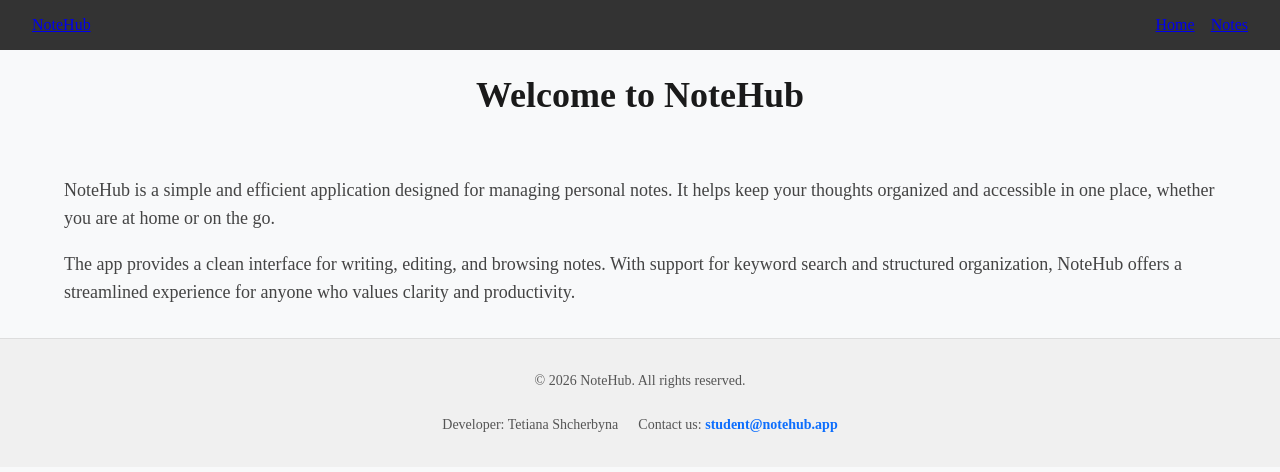
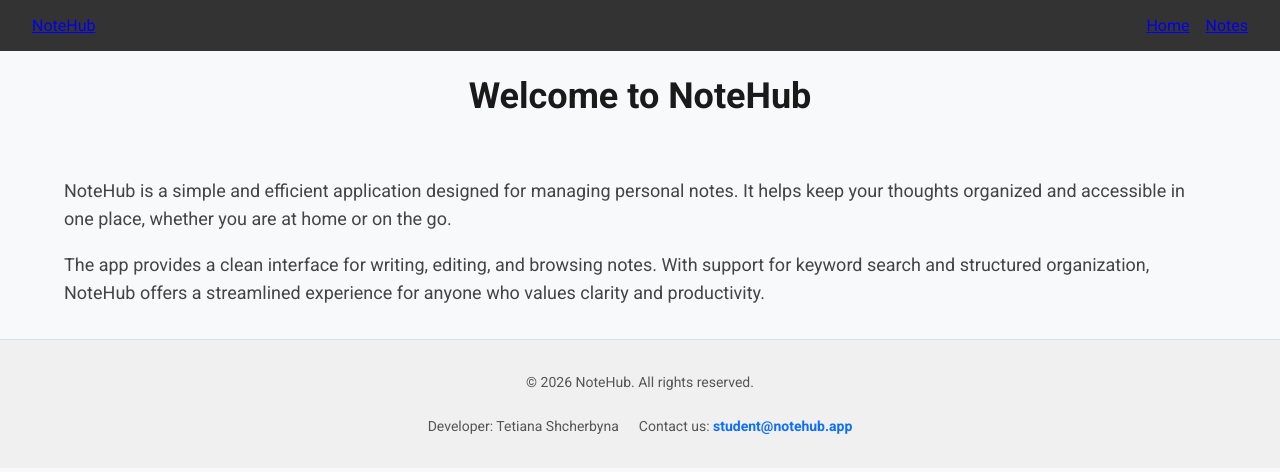
Before and after one commit to TetianaShch/08-zustand, a Next.js app: page / in a window 1280 px wide. Shown: the top 472 px of the page. Built offline with nearby package versions, Linux system fonts and the light colour scheme.

Commit message:
feat: add Roboto font globally

```diff
--- a/app/layout.tsx
+++ b/app/layout.tsx
@@ -1,19 +1,16 @@
 import type { Metadata } from 'next';
-import { Geist, Geist_Mono } from 'next/font/google';
+import { Roboto } from 'next/font/google';
 import './globals.css';
 import TanStackProvider from '@/components/TanStackProvider/TanStackProvider';
 
 import Header from '../components/Header/Header';
 import Footer from '../components/Footer/Footer';
 
-const geistSans = Geist({
-  variable: '--font-geist-sans',
-  subsets: ['latin'],
-});
-
-const geistMono = Geist_Mono({
-  variable: '--font-geist-mono',
-  subsets: ['latin'],
+const roboto = Roboto({
+  weight: ['400', '500', '700'],
+  subsets: ['latin', 'cyrillic'],
+  variable: '--font-roboto',
+  display: 'swap',
 });
 
 export const metadata: Metadata = {
@@ -43,7 +40,7 @@
 }>) {
   return (
     <html lang="en">
-      <body className={`${geistSans.variable} ${geistMono.variable}`}>
+      <body className={roboto.variable}>
         <TanStackProvider>
           <Header />
           {children}
```
